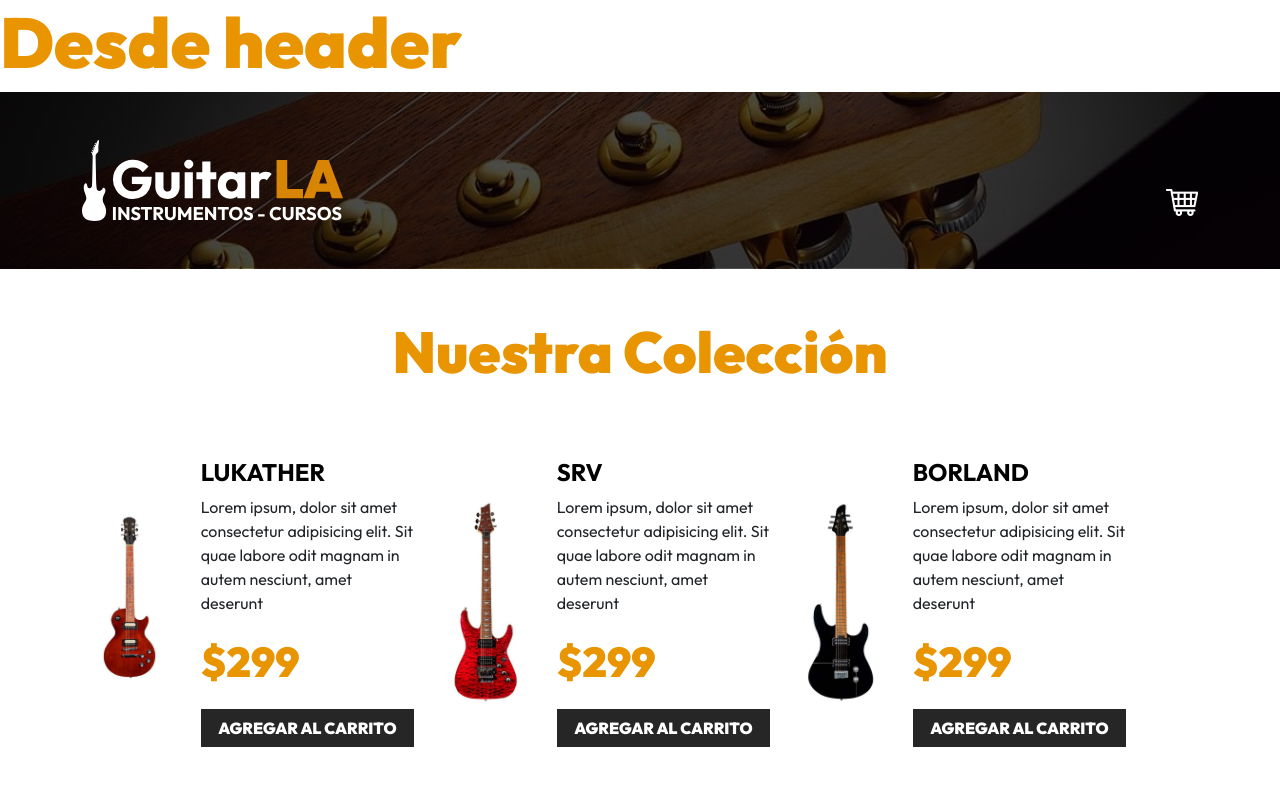
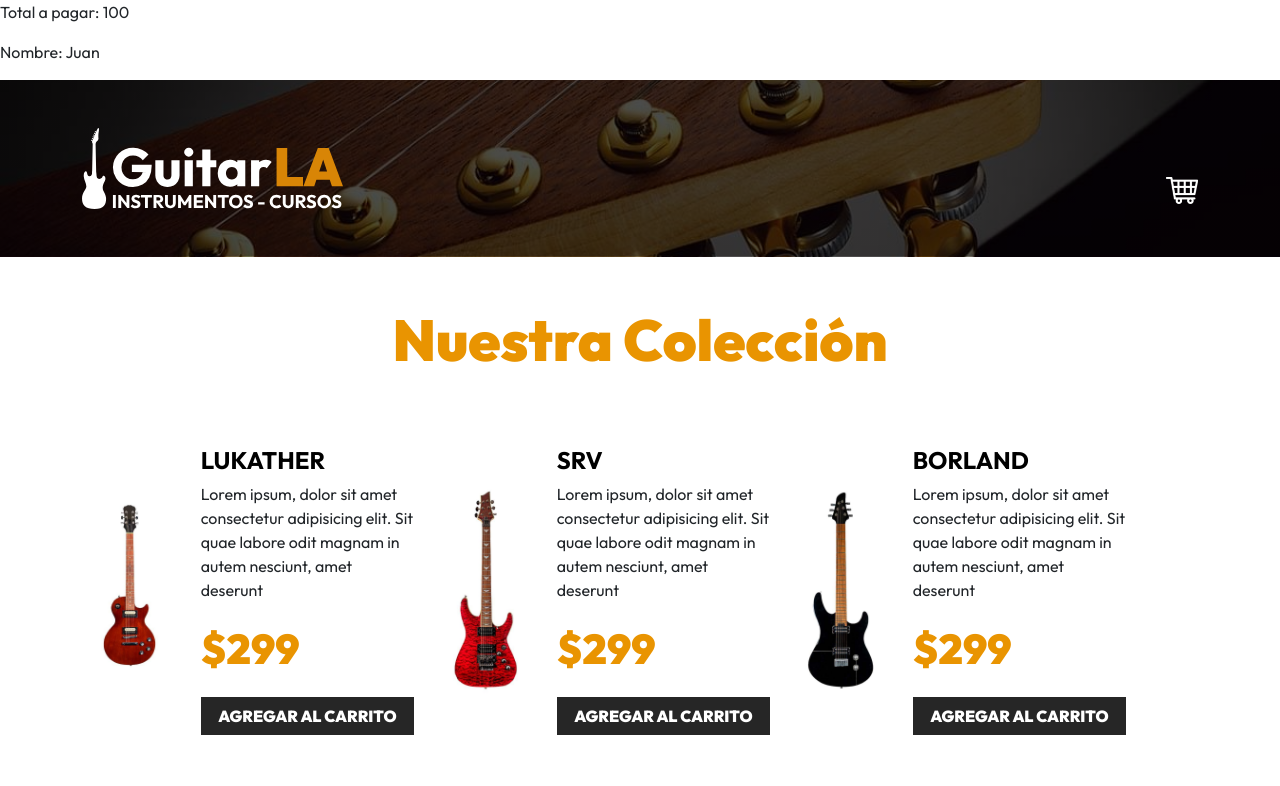
Before and after one commit to Sebaxg86/React-course, a React (Vite) app in the folder 01-Project/guitarla/: page / in a window 1280 px wide. Shown: the top 786 px of the page. Built offline with nearby package versions, Linux system fonts and the light colour scheme.

Commit message:
01 - Class 56, What is JSX?

```diff
--- a/01-Project/guitarla/src/components/Header.jsx
+++ b/01-Project/guitarla/src/components/Header.jsx
@@ -1,10 +1,12 @@
 
 export default function Header(){
 
-
+    const name = 'Juan';
+    const total = 100;
     return(
-    <h1>Desde header</h1>
-
-
+        <>
+            <p>Total a pagar: {total}</p>
+            <p>Nombre: {name}</p>
+        </>
     )
 }
```
